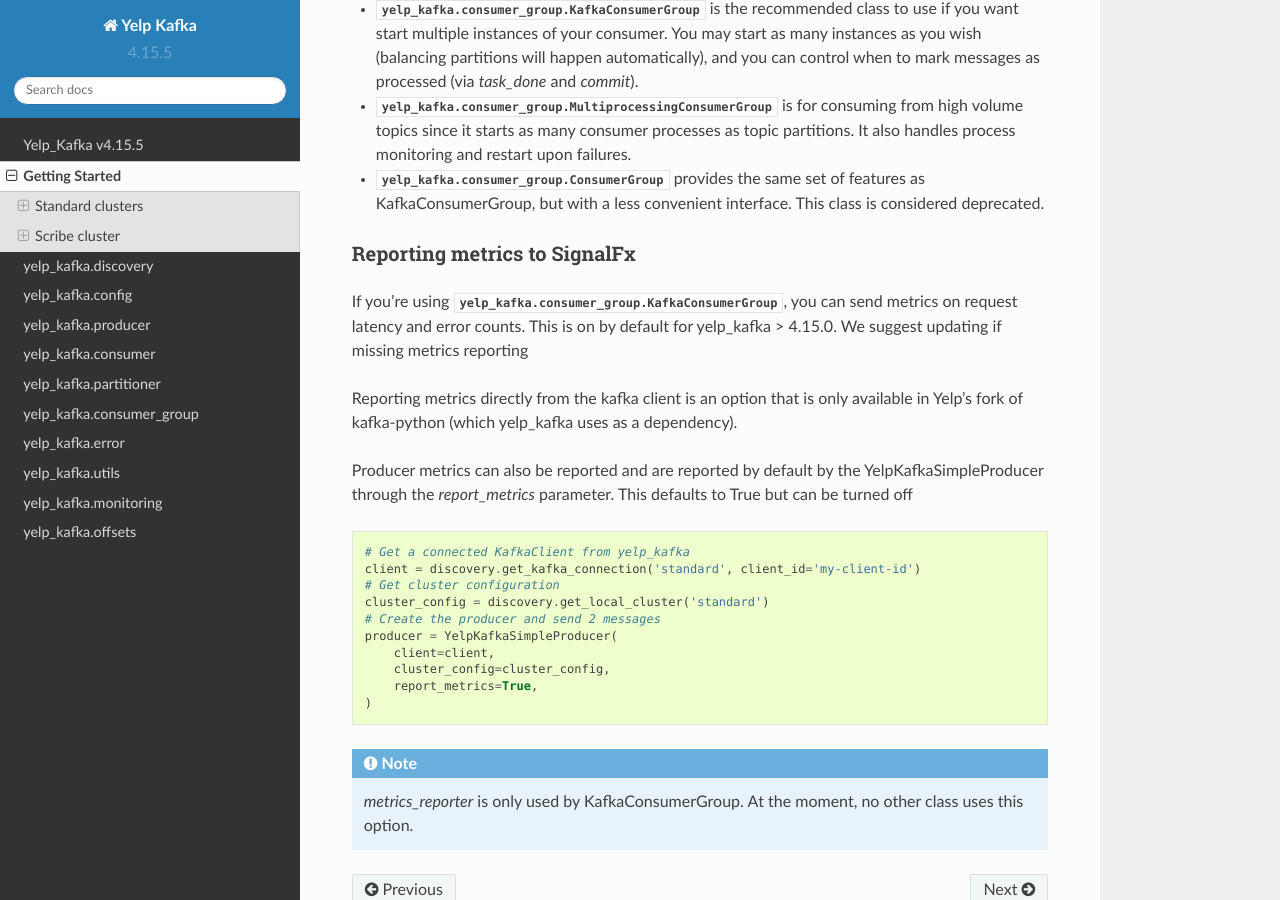
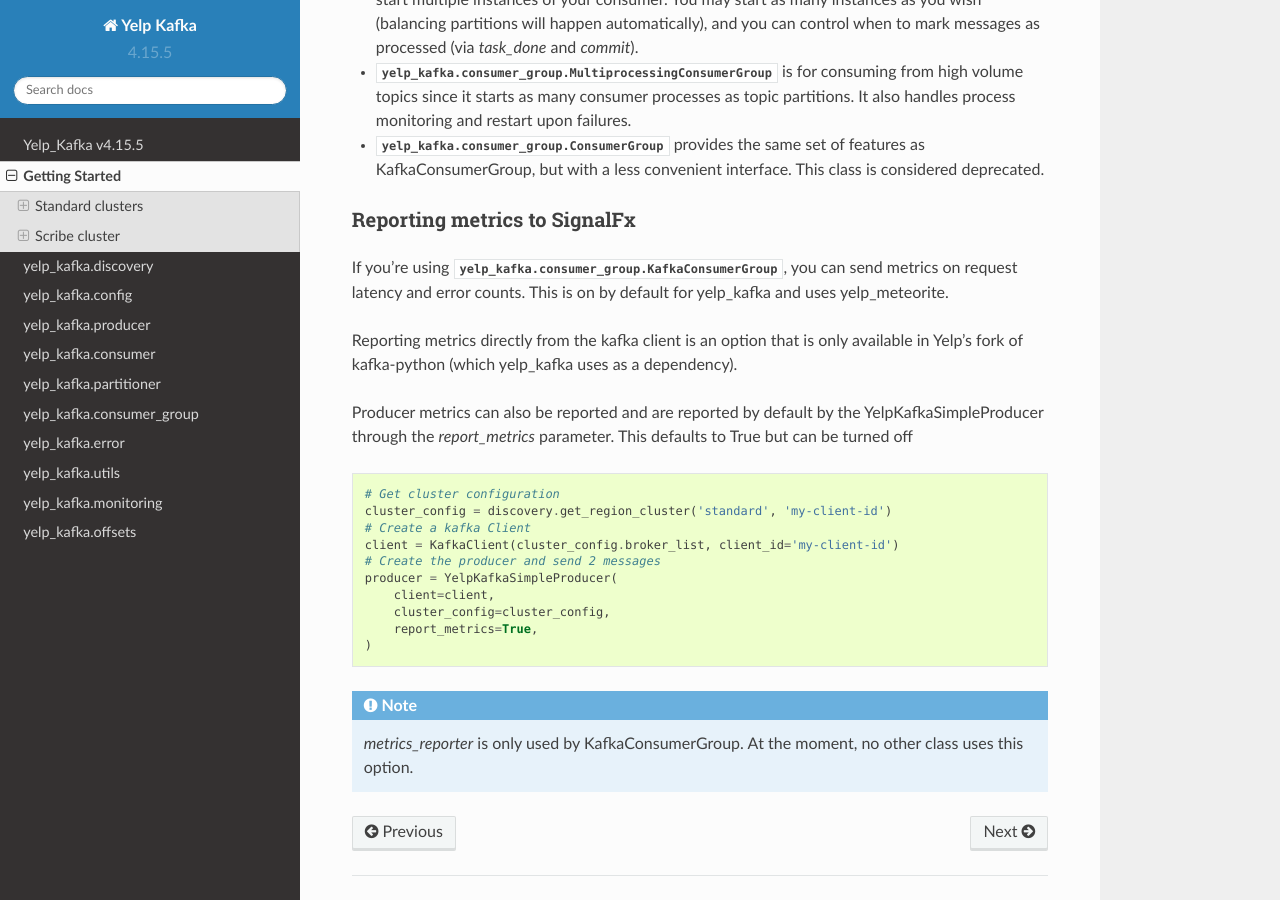
Before and after one commit to Yelp/yelp_kafka, a Sphinx documentation site: the page built from docs/source/getting_started.rst, in a window 1280 px wide and 900 px high, scrolled down 6499 px. Built offline with Sphinx 7.4.7 and the Read the Docs theme 2.0.0, drawn with Linux system fonts in a browser that asks for light colours; some of the changed text lies outside the part shown.

```diff
--- a/docs/source/getting_started.rst
+++ b/docs/source/getting_started.rst
@@ -28,7 +28,7 @@
    # Get cluster configuration (We recommend using the region cluster which
    # defaults to the region of the caller (can be overridden) but superregion
    # or name cluster discovery is possible)
-   cluster_config = discovery.get_region_cluster('standard', 'my-service-name')
+   cluster_config = discovery.get_region_cluster('standard', 'my-client-id')
    # Create a kafka Client
    client = KafkaClient(cluster_config.broker_list, client_id='my-client-id')
    # Create the producer and send 2 messages
@@ -340,7 +338,7 @@
 
 If you're using :py:class:`yelp_kafka.consumer_group.KafkaConsumerGroup`, you
 can send metrics on request latency and error counts. This is on by default
-for yelp_kafka > 4.15.0. We suggest updating if missing metrics reporting
+for yelp_kafka and uses yelp_meteorite.
 
 Reporting metrics directly from the kafka client is an option that is only
 available in Yelp's fork of kafka-python (which yelp_kafka uses as
@@ -351,10 +349,10 @@
 
 .. code-block:: python
 
-   # Get a connected KafkaClient from yelp_kafka
-   client = discovery.get_kafka_connection('standard', client_id='my-client-id')
    # Get cluster configuration
-   cluster_config = discovery.get_local_cluster('standard')
+   cluster_config = discovery.get_region_cluster('standard', 'my-client-id')
+   # Create a kafka Client
+   client = KafkaClient(cluster_config.broker_list, client_id='my-client-id')
    # Create the producer and send 2 messages
    producer = YelpKafkaSimpleProducer(
        client=client,
```
Also changed, not shown: other parts of docs/source/getting_started.rst (+0 -2 lines), 3 other files.
